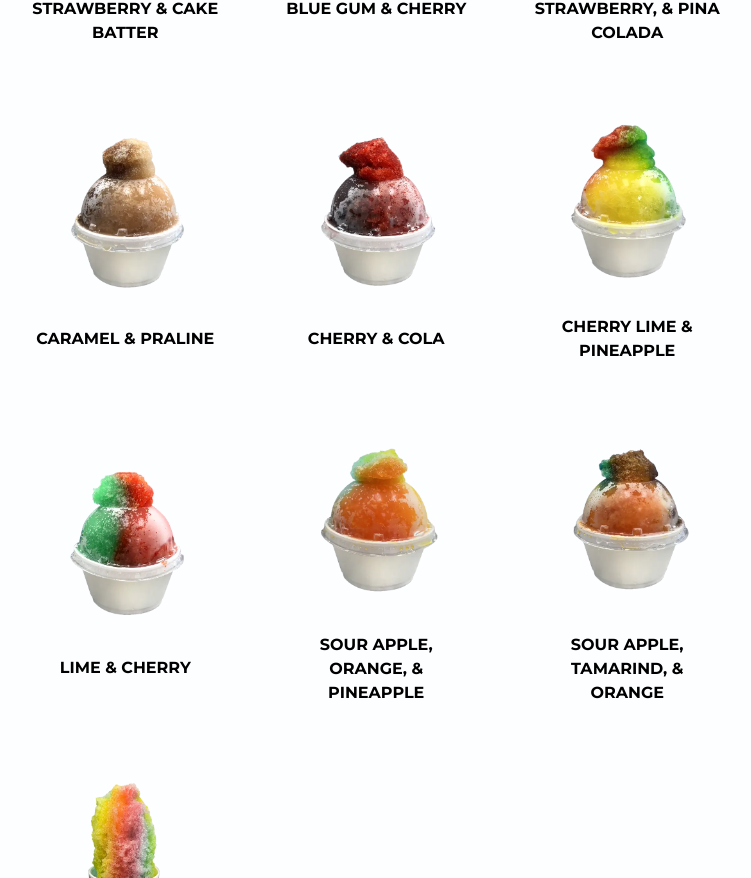
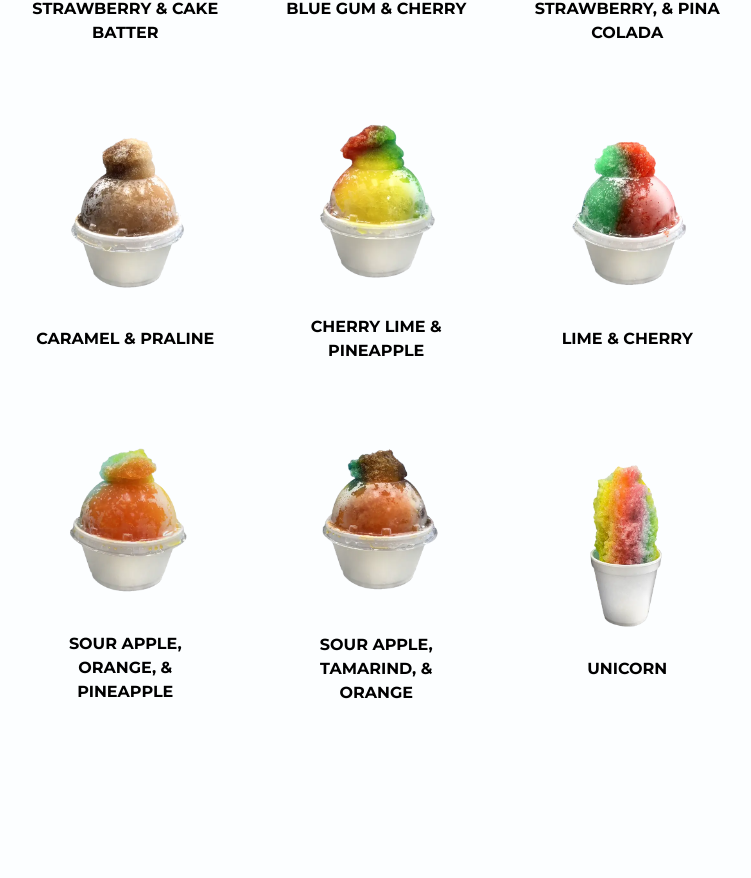
Before and after one commit to msclal/below-zero, a Next.js app: page /menu in a window 1280 px wide. Shown: the part 2278-3156 px from the top of the page, without its empty margins (452-1203 px from the left). Built offline with nearby package versions, Linux system fonts and the light colour scheme.

Commit message:
Update shavedice.js

```diff
--- a/public/data/shavedice.js
+++ b/public/data/shavedice.js
@@ -24,12 +24,6 @@ export const shavedice = [
     picture:
       "/product_pictures/shavedice/CaramelAndPraline/CaramelAndPraline.webp",
     name: "Caramel & Praline",
-    description: "",
-    visible: true,
-  },
-  {
-    picture: "/product_pictures/shavedice/CherryAndCola/CherryAndCola.webp",
-    name: "Cherry & Cola",
     description: "",
     visible: true,
   },
```
